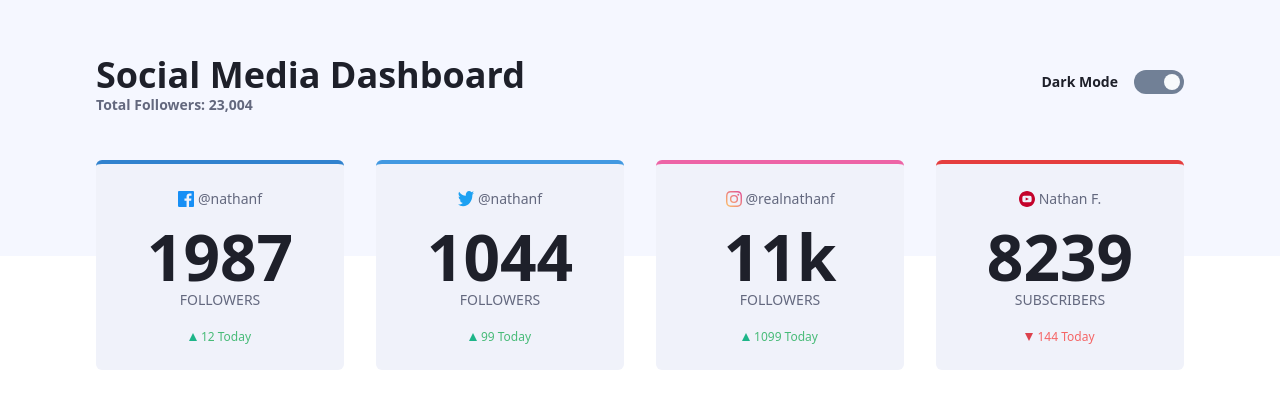
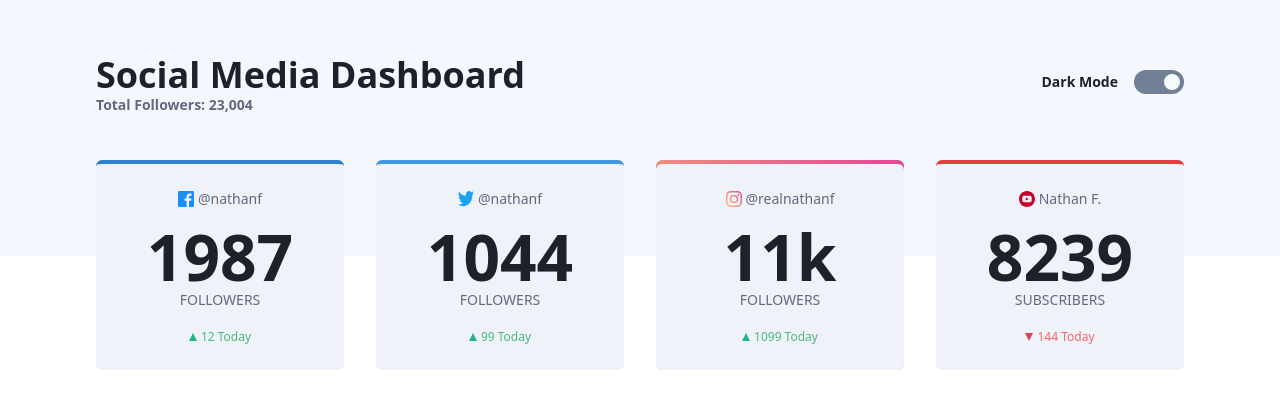
Before and after one commit to sagarkaurav/frontend-mentor-social-media-dasboard, a website: page public/index.html in a window 1280 px wide. Shown: the top 409 px of the page. Drawn offline with nearby package versions, Linux system fonts and the light colour scheme; files that its build step writes are made by us from their sources.

Commit message:
change instagram border color. move css before tailwind imports

```diff
--- a/public/index.html
+++ b/public/index.html
@@ -12,9 +12,6 @@
 
   <link rel="stylesheet" href="./css/styles.css">
   <!-- Feel free to remove these styles or customise in your own stylesheet 👍 -->
-  <style>
-
-  </style>
 </head>
 
 <body class="bg-primary text-primary-text">
@@ -78,7 +75,8 @@
         </div>
       </div>
 
-      <div class="h-full px-8 py-6 border-t-4 border-pink-500 rounded-md cursor-pointer hover:bg-card-hover-state bg-card-bg md:max-w-md" >
+      <div id="insta-card" class="rounded-md">
+        <div id="" class="h-full px-8 py-6 rounded-md cursor-pointer hover:bg-card-hover-state bg-card-bg md:max-w-md" >
           <div class="flex items-center justify-center">
             <div class="w-4 h-4">
               <img class="object-fill w-full h-full" src="./images/icon-instagram.svg" alt="Instagram logo">
@@ -93,6 +91,7 @@
                 <img class="object-fill w-full h-full" src="./images/icon-up.svg" alt="up">
               </div>
               <p class="pl-1">1099 Today</p>
+            </div>
           </div>
         </div>
       </div>
--- a/src/css/tailwind.css
+++ b/src/css/tailwind.css
@@ -7,10 +7,6 @@
     --card-hover-state: hsl(227, 14%, 89%);
 
 }
-
-@tailwind base;
-@tailwind components;
-@tailwind utilities;
 
 .attribution {
     font-size: 11px;
@@ -32,3 +28,11 @@
     margin-left: 0;
     background-color: var(--secondary);
   }
+  /* this heck is from https://css-tricks.com/gradient-borders-in-css/ */
+  #insta-card {
+    background: linear-gradient(45deg, hsl(37, 97%, 70%) ,hsl(329, 70%, 58%));
+    padding-top: 4px;
+  }
+@tailwind base;
+@tailwind components;
+@tailwind utilities;
```
Lines whose indentation alone changed are shown as unchanged.
